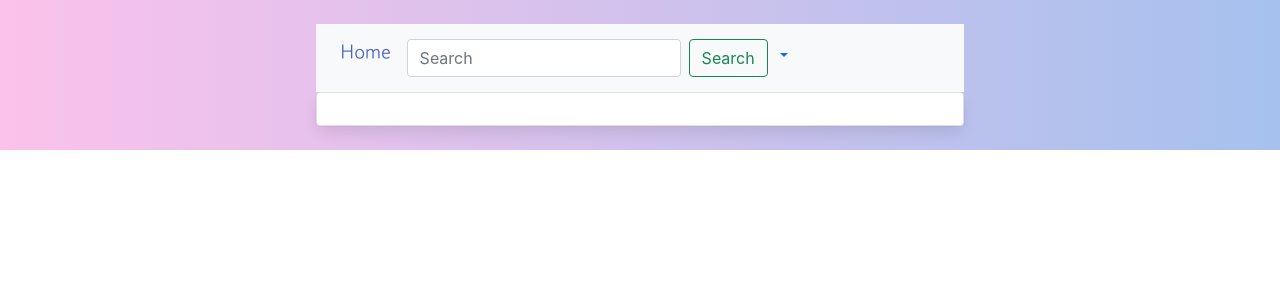
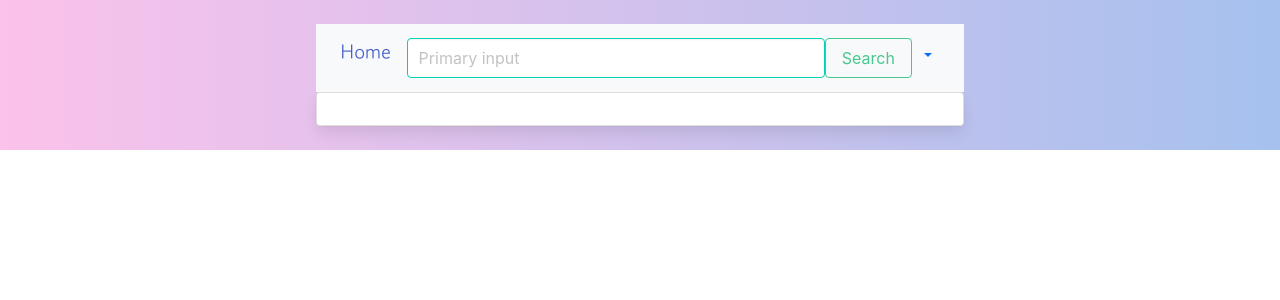
Before and after one commit to spartamini/JeogiEoddae, a Flask app: page /post/1 in a window 1280 px wide. Shown: the top 300 px of the page. Run offline with Flask 2, Linux system fonts and the light colour scheme; data that the repository does not hold is empty.

Commit message:
Add files via upload

```diff
--- a/Project 1/templates/post.html
+++ b/Project 1/templates/post.html
@@ -218,6 +218,10 @@
           });
         }
       }
+      function query_search() {
+        search_query = $("#search-query").val()
+        window.location.replace("/search/" + search_query)
+      }
 
     </script>
     </head>
@@ -245,17 +249,9 @@
                   class="collapse navbar-collapse"
                   id="navbarSupportedContent"
                 >
-                  <form class="d-flex" role="search">
-                    <input
-                      class="form-control me-2"
-                      type="search"
-                      placeholder="Search"
-                      aria-label="Search"
-                    />
-                    <button class="btn btn-outline-success" type="submit">
-                      Search
-                    </button>
-                  </form>
+                <input class="input is-primary" type="text" placeholder="Primary input" id="search-query">
+                <button class="button is-success is-outlined" onclick="query_search()">Search</button>
+
                   <ul class="navbar-nav me-auto mb-2 mb-lg-0" id="user-info">
                     <li class="nav-item dropdown">
                       <a
```
